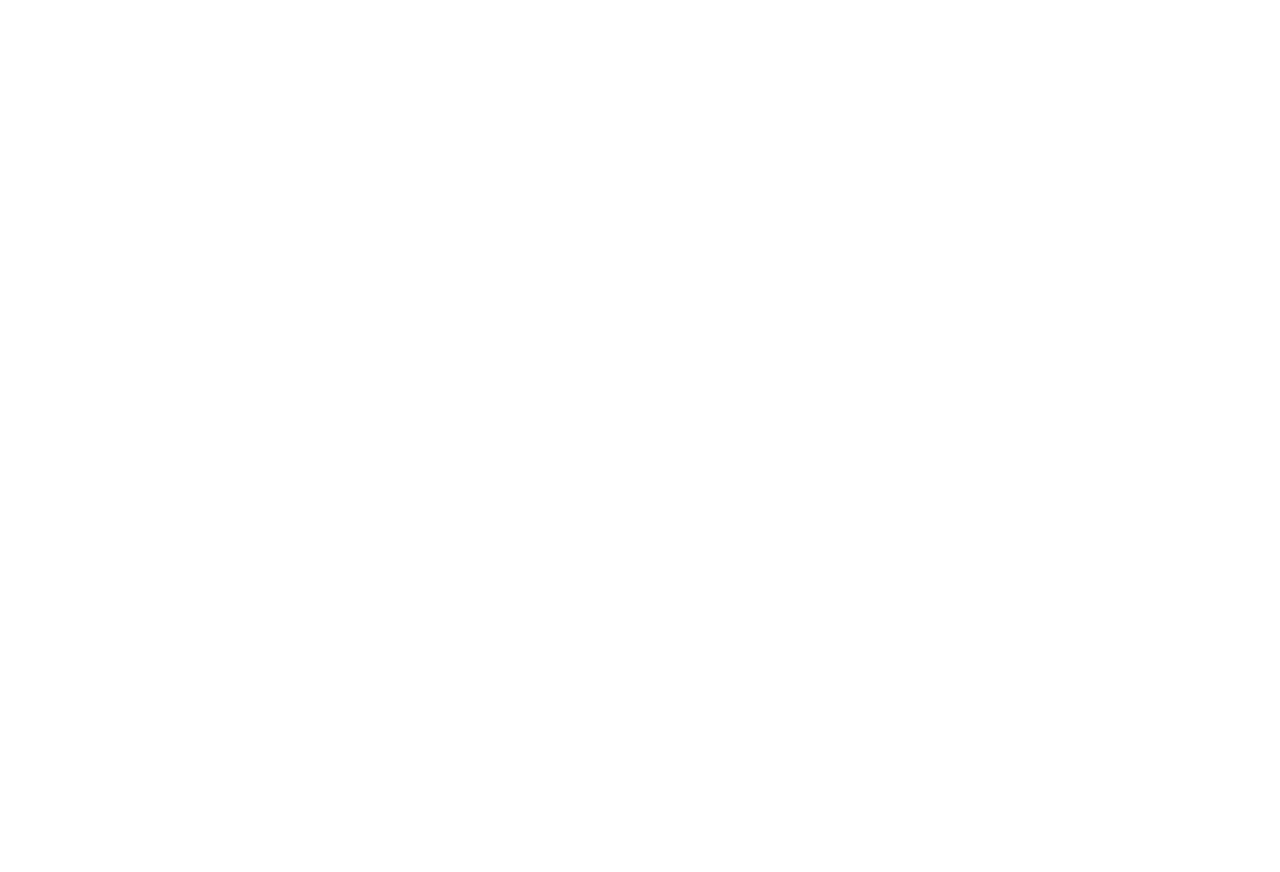
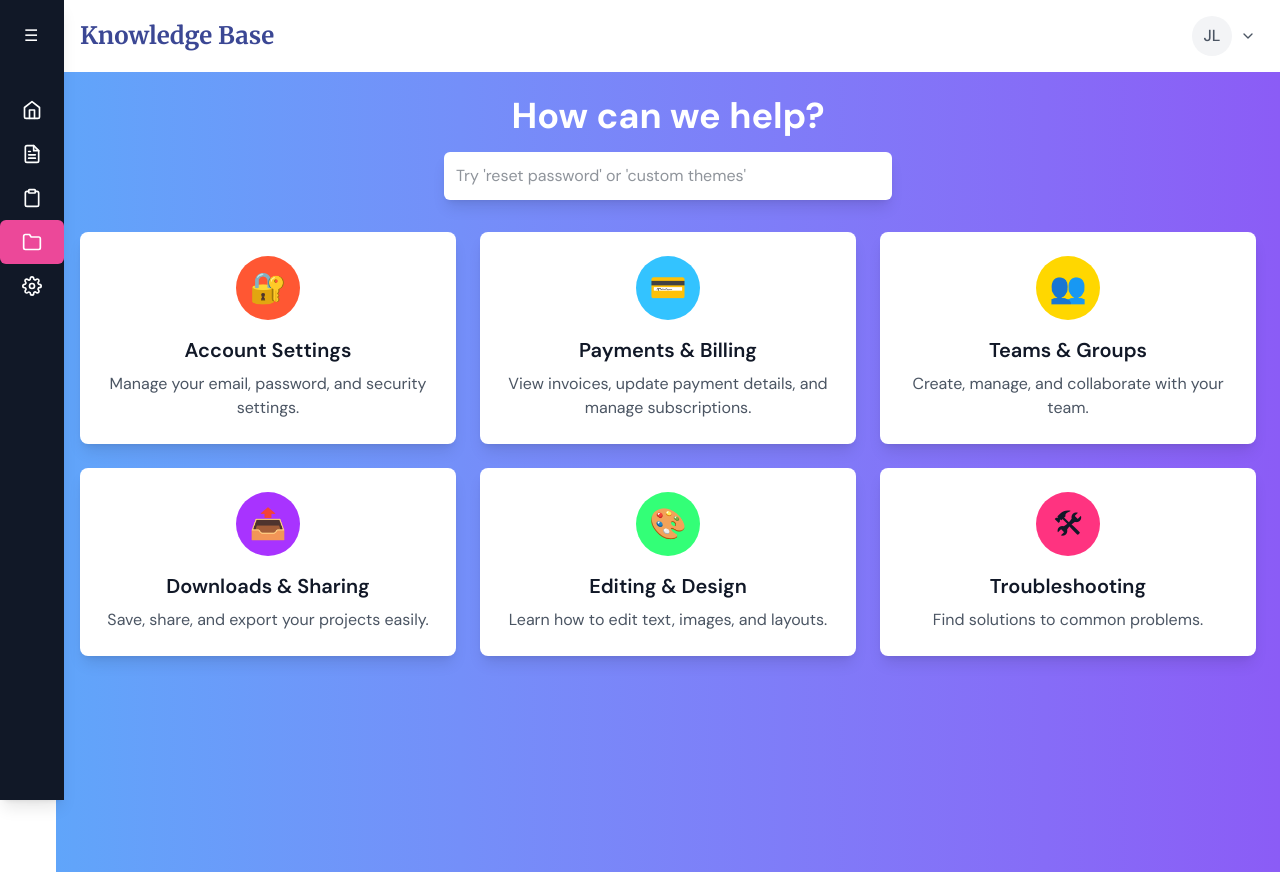
Before and after one commit to Bluel0la/ccodel_tickets, a React (Vite) app in the folder frontend/: page /test/student/knowledge-base in a window 1280 px wide. Before the commit this address had no page. Before the commit the page ends 800 px from the top, so only its background shows below. Built offline with nearby package versions, Linux system fonts and the light colour scheme.

Commit message:
Adjusted student section to be more colorful and added studnt history page and knowledge base page

```diff
--- a/frontend/src/App.jsx
+++ b/frontend/src/App.jsx
@@ -16,6 +16,7 @@
 import Inbox from "./pages/student/Inbox";
 import StudentTicketCreation from "./pages/__test__/student/StudentTicketCreation";
 import StudentTickets from "./pages/__test__/student/StudentTickets";
+import KnowledgeBase from "./pages/student/KnowledgeBase";
 function App() {
   return (
     <Routes>
@@ -35,8 +36,9 @@
 
 
       <Route path='/test/student/dashboard' element={<DashLayout content={<StudentDashboard/>}/>}/>
-      <Route path='/test/student/tickets/ticket' element={<DashLayout content={<StudentTicketCreation/>}/>}/>
+      <Route path='/test/student/tickets/new-ticket' element={<DashLayout content={<StudentTicketCreation/>}/>}/>
       <Route path='/test/student/tickets' element={<DashLayout content={<StudentTickets/>}/>}/>
+      <Route path='/test/student/knowledge-base' element={<DashLayout content={<KnowledgeBase/>}/>}/>
       {/*Auth Routes */}
 
       {/*Admin Routes */}
--- a/frontend/src/components/__test__/Navbar.jsx
+++ b/frontend/src/components/__test__/Navbar.jsx
@@ -19,7 +19,7 @@
     ],
     student: [
       { name: "Dashboard", path: "/test/student/dashboard", icon: <FiHome size={20} /> },
-      { name: "Create Ticket", path: "/test/student/tickets/ticket", icon: <FiFileText size={20} /> },
+      { name: "Create Ticket", path: "/test/student/tickets/new-ticket", icon: <FiFileText size={20} /> },
       { name: "My Tickets", path: "/test/student/tickets", icon: <FiClipboard size={20} /> },
       { name: "Knowledge Base", path: "/test/student/knowledge-base", icon: <FiFolder size={20} /> },
       { name: "Settings", path: "/test/student/settings", icon: <FiSettings size={20} /> },
--- a/frontend/src/pages/__test__/student/StudentDashboard.jsx
+++ b/frontend/src/pages/__test__/student/StudentDashboard.jsx
@@ -40,12 +40,12 @@
 
 
   return (
-    <div className="px-6 pb-6 transition-all duration-300 w-full">
+    <div className="px-6 pb-6 transition-all duration-300 w-full bg-gradient-to-r from-blue-400 to-purple-500">
 
       {/* Stats Cards + Create New Ticket Button */}
-      <div className="grid grid-cols-1 md:grid-cols-4 gap-6 my-6 md:w-[90vw]  w-[77vw]">
+      <div className="grid grid-cols-1 md:grid-cols-4 gap-6 py-6 md:w-[90vw]  w-[77vw]">
       {stats.map((stat, index) => (
-          <div key={index} className="p-4 bg-[#3b4794] text-white border border-gray-200 rounded-lg shadow-sm flex  flex-col items-center justify-center">
+          <div key={index} className="p-4 bg-[#3b4794] text-white rounded-lg shadow-sm flex  flex-col items-center justify-center">
             <div className="flex items-center space-x-4">
               <div className="p-2 bg-white text-[#3b4794] rounded-full">{stat.icon}</div>
               <h5 className="text-lg sm:text-2xl font-bold tracking-tight">{stat.value}</h5>
--- a/frontend/src/pages/__test__/student/StudentTicketCreation.jsx
+++ b/frontend/src/pages/__test__/student/StudentTicketCreation.jsx
@@ -43,7 +43,7 @@
   };
 
   return (
-    <div className="grid grid-cols-1 md:grid-cols-2 gap-6 p-6">
+    <div className="grid grid-cols-1 md:grid-cols-2 gap-6 p-6 bg-gradient-to-r from-blue-400 to-purple-500">
       {/* Ticket Form */}
       <div className="bg-white p-6 border border-gray-200 rounded-lg shadow-sm">
         <h2 className="text-xl font-semibold text-[#3b4794] mb-4">Create a New Ticket</h2>
--- a/frontend/src/pages/__test__/student/StudentTickets.jsx
+++ b/frontend/src/pages/__test__/student/StudentTickets.jsx
@@ -29,7 +29,7 @@
     .sort((a, b) => (sortBy ? (a[sortBy] > b[sortBy] ? 1 : -1) : 0));
 
   return (
-    <div className="relative overflow-x-auto shadow-md sm:rounded-lg p-4 bg-white">
+    <div className="h-full relative overflow-x-auto shadow-md sm:rounded-lg p-4 bg-gradient-to-r from-blue-400 to-purple-500">
       {/* Search & Filter Controls */}
       <div className="flex flex-col sm:flex-row flex-wrap items-center justify-between pb-4 gap-4">
         {/* Date Filter Dropdown */}
--- /dev/null
+++ b/frontend/src/pages/student/KnowledgeBase.jsx
@@ -0,0 +1,44 @@
+import React from "react";
+
+const KnowledgeBase = () => {
+  return (
+    <div className="min-h-screen bg-gradient-to-r from-blue-400 to-purple-500 text-white p-6">
+      <header className="text-center mb-8">
+        <h1 className="text-4xl font-bold">How can we help?</h1>
+        <input
+          type="text"
+          placeholder="Try 'reset password' or 'custom themes'"
+          className="mt-4 bg-white w-full max-w-md p-3 rounded-md text-gray-800 shadow-lg focus:outline-none"
+        />
+      </header>
+      <div className="grid grid-cols-1 md:grid-cols-2 lg:grid-cols-3 gap-6">
+        {sections.map((section, index) => (
+          <div
+            key={index}
+            className="p-6 rounded-lg shadow-lg flex flex-col items-center text-center bg-white text-gray-900"
+          >
+            <div
+              className="w-16 h-16 flex items-center justify-center text-3xl rounded-full mb-4"
+              style={{ backgroundColor: section.color }}
+            >
+              {section.icon}
+            </div>
+            <h3 className="text-xl font-semibold">{section.title}</h3>
+            <p className="mt-2 text-gray-600">{section.description}</p>
+          </div>
+        ))}
+      </div>
+    </div>
+  );
+};
+
+const sections = [
+  { title: "Account Settings", description: "Manage your email, password, and security settings.", color: "#FF5733", icon: "🔐" },
+  { title: "Payments & Billing", description: "View invoices, update payment details, and manage subscriptions.", color: "#33C3FF", icon: "💳" },
+  { title: "Teams & Groups", description: "Create, manage, and collaborate with your team.", color: "#FFD700", icon: "👥" },
+  { title: "Downloads & Sharing", description: "Save, share, and export your projects easily.", color: "#A833FF", icon: "📤" },
+  { title: "Editing & Design", description: "Learn how to edit text, images, and layouts.", color: "#33FF77", icon: "🎨" },
+  { title: "Troubleshooting", description: "Find solutions to common problems.", color: "#FF3380", icon: "🛠" },
+];
+
+export default KnowledgeBase;
```
